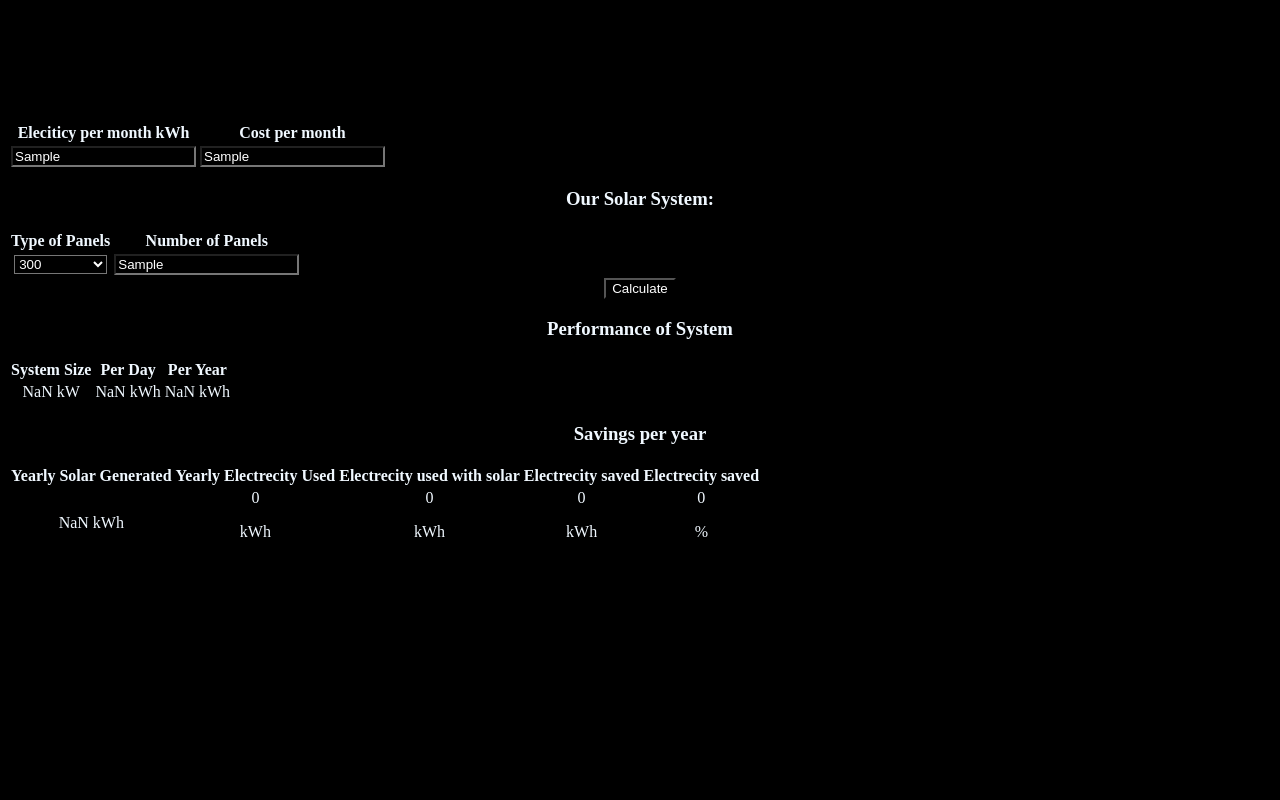
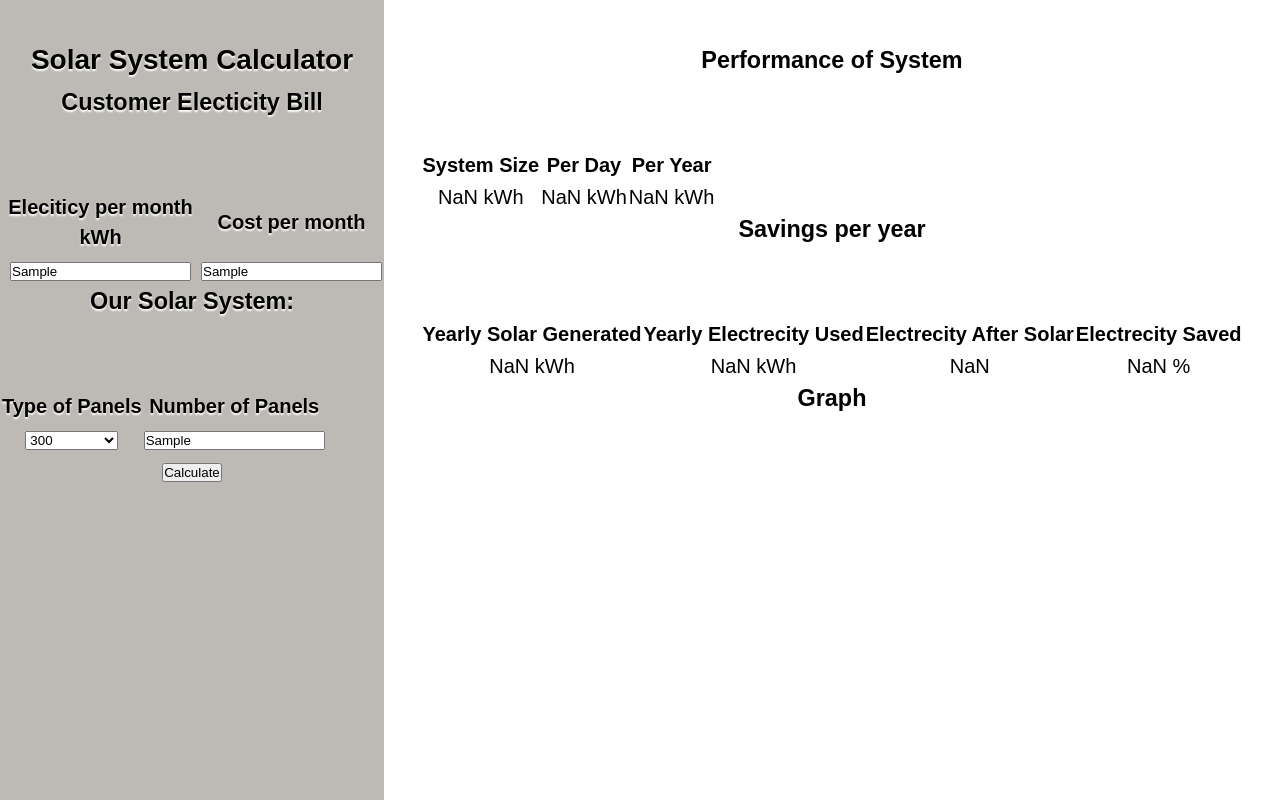
Before and after one commit to martinzen/solarSystemCalculator, a plain HTML site: page index.html in a window 1280 px wide. Both pictures are taken after typing "Sample", "Sample", "Sample" into the empty fields and a click on the button "Calculate". Drawn offline with Linux system fonts and the light colour scheme.

Commit message:
js functionality completed

```diff
--- a/index.html
+++ b/index.html
@@ -7,76 +7,113 @@
     <title>Document</title>
 </head>
 <style>
+    /* Pen-specific styles */
+
     * {
-        background-color: black;
+        box-sizing: border-box;
+        margin: 0px;
+        padding: 0px;
     }
 
-    .table {
-        text-align: center;
-        color: aliceblue;
+    body {
+        font-size: 1.25rem;
+        font-family: sans-serif;
+        line-height: 150%;
+        text-shadow: 0 2px 2px #ffffff;
     }
 
-    input[type="text"] {
-        color: white;
+    section {
+        color: #000000;
+        text-align: center;
     }
 
-    select#panelDrop {
-        color: white;
+    div {
+        height: 100%;
     }
 
-    button {
-        color: white;
+    h1 {
+        font-size: 1.75rem;
+        margin: 0 0 0.75rem 0;
+    }
+    /* Pattern styles */
+
+    .container {
+        display: table;
+        width: 100%;
     }
 
-    h3 {
-        text-align: center;
+    .left-half {
+        padding-top: 45px;
+        display: flex;
+        background-color: #bdb9b4;
+        position: absolute;
+        left: 0px;
+        width: 30%;
+        justify-content: center;
+    }
+
+    table {
+        padding-top: 73px;
+    }
+
+    .right-half {
+        padding-top: 45px;
+        display: flex;
+        background-color: #ffffff;
+        position: absolute;
+        right: 0px;
+        width: 70%;
+        justify-content: center;
     }
 </style>
 
 <body>
+
+    <section class="container">
+        <div class="left-half">
+            <div class="content">
                 <h1>Solar System Calculator</h1>
-
                 <h3>Customer Electicity Bill</h3>
-    <div class="table">
                 <table>
                     <tr>
                         <th>Eleciticy per month kWh</th>
                         <th>Cost per month</th>
                     </tr>
                     <tr>
-                <td><input type="text" name="elUser"></td>
+                        <td><input type="text" name="elUsed"></td>
                         <td><input type="text" name="elCost"></td>
                     </tr>
                 </table>
                 <h3>Our Solar System:</h3>
-    </div>
-    <div class="table">
                 <table>
                     <tr>
                         <th>Type of Panels</th>
                         <th>Number of Panels</th>
                     </tr>
                     <tr>
-                <td id="textField"><select id="panelDrop" name="cell1">
+                        <td id="textField"><select id="panelWatt" name="cell1">
                 <option value="300">300</option>
                 <option value="370">370</option>
                 <option value="400">440</option>
                 <option value="otherVal">Other Value</option>
                 <!--Other value changes in to text field-->
                 </select>
-                    <td><input type="text" name="pNo"></td>
+                            <td><input type="text" name="noPanels"></td>
                     </tr>
                 </table>
+                <button class="btnCal">Calculate</button>
             </div>
-    <div class="table">
-        <button type="button">Calculate</button>
+        </div>
+
+        <!-- Performance of System -->
+        <div class="right-half">
+            <div class="content">
                 <h3>Performance of System</h3>
                 <table>
                     <tr>
                         <th>System Size</th>
                         <th>Per Day</th>
                         <th>Per Year</th>
-
                     </tr>
                     <tr>
                         <td id="systemSize"> <span>0</span>
@@ -87,84 +124,109 @@
                         </td>
                         <td id="perYear"> <span>0</span>
                             <p>kWh</p>
-
                         </td>
-
                     </tr>
                 </table>
-    </div>
-    <div class="table">
+
+
+                <!-- Savings per year -->
                 <h3>Savings per year</h3>
                 <table>
                     <tr>
                         <th>Yearly Solar Generated</th>
                         <th>Yearly Electrecity Used</th>
-                <th>Electrecity used with solar</th>
-                <th>Electrecity saved</th>
-                <th>Electrecity saved</th>
+                        <th>Electrecity After Solar</th>
+                        <th>Electrecity Saved</th>
                     </tr>
                     <tr>
-                <td id="ySG"> <span>0</span>
+                        <td id="yearSolGen"> <span>0</span>
                             <p>kWh</p>
                         </td>
-                <td id="yEU"> <span>0</span>
+                        <td id="yearElGen"> <span>0</span>
                             <p>kWh</p>
                         </td>
-                <td id="eUWS"> <span>0</span>
+                        <td id="elAfterSolar"> <span>0</span>
                             <p>kWh</p>
                         </td>
-                <td id="eS"> <span>0</span>
-                    <p>kWh</p>
-                </td>
-                <td id="eS"> <span>0</span>
+                        <td id="elSaved"> <span>0</span>
                             <p>%</p>
 
                         </td>
                     </tr>
                 </table>
+
+
+                <h3>Graph</h3>
             </div>
-    <h3>Graph</h3>
+        </div>
+    </section>
 </body>
 
 <script>
-    const userPanels = document.querySelector('input[name="pNo"]')
-    const panelDrop = document.getElementById("panelDrop")
+    const btnCal = document.querySelector('.btnCal');
+    const elUsed = document.querySelector('input[name="elUsed"]');
+    const elCost = document.querySelector('input[name="elCost"]');
+    const noPanels = document.querySelector('input[name="noPanels"]')
+    const panelWatt = document.getElementById("panelWatt")
+
+    // const textField = document.getElementById("textField");
+
     const selSystemSize = document.getElementById("systemSize");
     const selPerDay = document.getElementById("perDay");
     const selPerYear = document.getElementById("perYear");
-    const textField = document.getElementById("textField");
-    const elUsed = document.querySelector('input[name="elUser"]');
-    const elCost = document.querySelector('input[name="elCost"]');
-    // separate the functions fro each block | sole this with the this object
 
-    // TO FINISH UP do the SOlar Generated Electicity used create new function for separate filds
-    elUsed.addEventListener('change', () => {
-        const electricityCost = elCost.value
-        const electricityUsed = elUsed.value
+    const yearSolGen = document.getElementById("yearSolGen");
+    const yearElGen = document.getElementById("yearElGen");
+    const elAfterSolar = document.getElementById("elAfterSolar");
+    const elSaved = document.getElementById("elSaved");
 
-        console.log(electricityCost + " " + electricityUsed)
+    // for loop if one of the fileds it chagne then we go to the function cal
 
-    })
+    btnCal.onclick = cal;
 
-    elCost.addEventListener('change', () => {
-        const electricityCost = elCost.value
-        const electricityUsed = elUsed.value
+    function cal() {
+        this.elUsed = elUsed.value;
+        this.elCost = elCost.value;
+        this.noPanels = noPanels.value;
+        this.panelWatt = panelWatt.value;
 
-        console.log(electricityCost + " " + electricityUsed)
+        this.selSystemSize = parseInt(this.noPanels * this.panelWatt / 1000)
+        this.selPerDay = parseInt(this.noPanels * this.panelWatt / 1000 * 3.6)
+        this.selPerYear = parseInt(this.noPanels * this.panelWatt / 1000 * 3.6 * 365)
 
-    })
+        selSystemSize.innerHTML = this.selSystemSize + " kWh"
+        selPerDay.innerHTML = this.selPerDay + " kWh"
+        selPerYear.innerHTML = this.selPerYear + " kWh"
 
-    userPanels.addEventListener('change', () => {
-        const panelsNumber = userPanels.value
-        const panelsWatt = panelDrop.value
-        updateValues(panelsNumber, panelsWatt);
-    })
+        this.yearSolGen = parseInt(this.noPanels * this.panelWatt / 1000 * 3.6 * 365)
+        this.yearElGen = parseInt(this.elUsed * 12)
 
-    panelDrop.addEventListener('change', () => {
-        const panelsNumber = userPanels.value
-        const panelsWatt = panelDrop.value
-        updateValues(panelsNumber, panelsWatt);
-        if (panelDrop.value == "otherVal") {
+        console.log(parseInt(this.yearSolGen - this.yearElGen))
+        this.elAfterSolar = parseInt(this.yearSolGen - this.yearElGen)
+        this.elSaved = this.yearElGen / this.yearSolGen * 100
+
+        yearSolGen.innerHTML = this.yearSolGen + " kWh"
+        yearElGen.innerHTML = this.yearElGen + " kWh"
+        elAfterSolar.innerHTML = this.elAfterSolar
+        elSaved.innerHTML = this.elSaved.toFixed(2) + " %"
+
+
+    }
+
+    /*
+
+    forEach select all inputs fields and if changed activate the cal function
+    then in the cal check if values are bigger than 0 if noPanels and panelWatt is then you can display the system size and gen if the other are 0 then you wont | then they have to relay on the calculate button if they enter the client bill
+
+    */
+
+
+
+
+
+    /*
+        panelWatt.addEventListener('change', () => {
+            if (panelWatt.value == "otherVal") {
                 textField.innerHTML = '<input type="text" value=" ">';
                 textField.addEventListener('change', () => {
 
@@ -173,37 +235,12 @@
             }
 
         })
+    */
 
-    function updateValues(panelsNumber, panelsWatt) {
-        //System Size
-        selSystemSize.innerHTML = parseInt(panelsNumber * panelsWatt / 1000) + " kW"
-            //Per Day Production
-        selPerDay.innerHTML = parseInt(panelsNumber * panelsWatt / 1000 * 3.6) + " kWh"
-        selPerYear.innerHTML = parseInt(panelsNumber * panelsWatt / 1000 * 3.6 * 365) + " kWh"
-        ySG.innerHTML = parseInt(panelsNumber * panelsWatt / 1000 * 3.6 * 365) + " kWh"
-
-    }
-
-    function updateYearElectricity(electricityCost, electricityUsed) {
-
-
-    }
-
-
-
-    // Per Year Production
-    // Solar generated for the year
-    // Elecricity Used for the year
-    // Elecricity used after solar
-    // Difference between electicity saved
-
-    // Graph -> based per day and month
 
 
     /*
 
-    // add github
-- https://blog.gitnux.com/guides/how-to-push-code-to-github-from-visual-studio-code/
 
 - During the Day | - During the night
 20 |
```
Also changed, not shown: testing.html (added, +137 -0 lines). Lines whose indentation alone changed are shown as unchanged.
